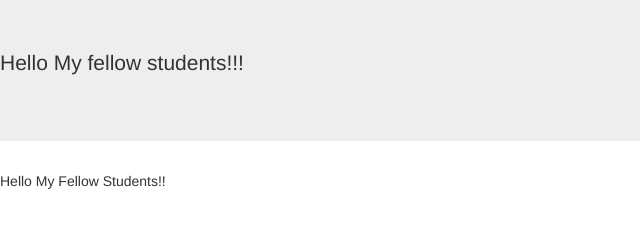
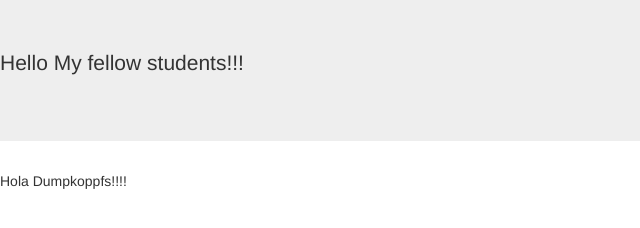
Before and after one commit to tsiemer/workingGit, a plain HTML site: page index.html in a window 1280 px wide. Shown: the full height of the page, 0-640 px from the left. Drawn offline with nearby package versions, Linux system fonts and the light colour scheme.

Commit message:
Update index.html

```diff
--- a/index.html
+++ b/index.html
@@ -5,12 +5,10 @@
 	<link rel="stylesheet" href="https://maxcdn.bootstrapcdn.com/bootstrap/3.3.7/css/bootstrap.min.css">
 </head>
 <body>
-	<div class="jumbotron"><p>Hello My fellow students!!!</p></div>
-	<p>
-		Hello
-		My
-		Fellow
-		Students!!
-	</p>
+<div class="jumbotron">		<p>Hello My fellow students!!!</p>	</div>
+<p>
+	Hola
+	Dumpkoppfs!!!!
+</p>
 </body>
 </html>
```
